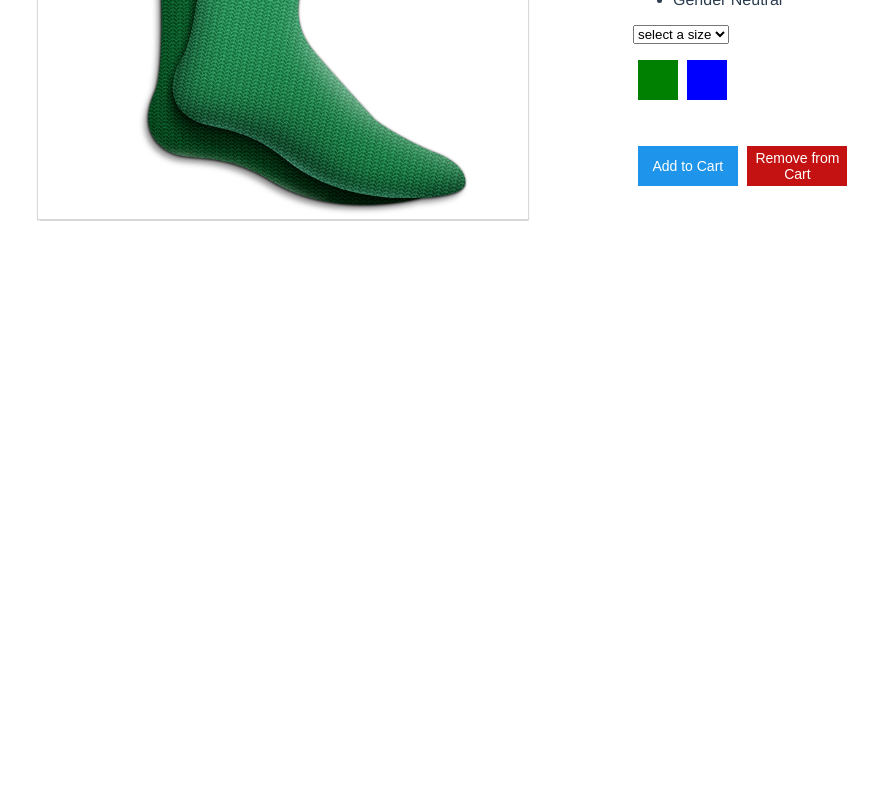
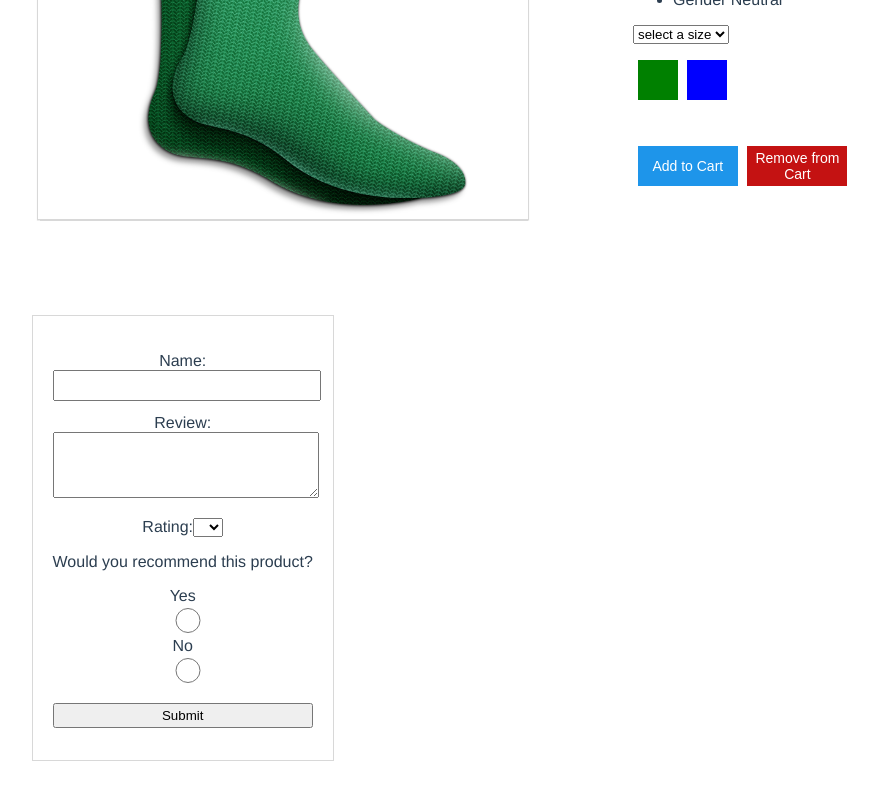
Before and after one commit to MrPoole01/Vue-Product-Component, a Vue app: page / in a window 1280 px wide. Shown: the part 386-1186 px from the top of the page, without its empty margins (27-905 px from the left). Before the commit the page ends 800 px from the top, so only its background shows below. Built offline with nearby package versions, Linux system fonts and the light colour scheme.

Commit message:
form building

```diff
--- a/src/App.vue
+++ b/src/App.vue
@@ -26,17 +26,20 @@
       @add-to-cart="updateCart"
       @remove-from-cart="removeItem"
     />
+    <Reviews />
   </div>
 </template>
 
 <script>
 import SockPage from "@/components/SockPage";
 import Nav from "@/components/Nav";
+import Reviews from "@/components/Reviews";
 
 export default {
   name: "app",
   components: {
     SockPage,
+    Reviews,
     Nav
   },
   data() {
--- /dev/null
+++ b/src/components/Reviews.vue
@@ -0,0 +1,112 @@
+<template>
+  <div class="container">
+
+    <form class="review-form" @submit.prevent="onSubmit">
+
+        <p class="error" v-if="errors.length">
+          <b>Please correct the following error(s):</b>
+          <ul>
+            <li v-for="error in errors" :key="error">{{ error }}</li>
+          </ul>
+        </p>
+
+        <p>
+          <label for="name">Name:</label>
+          <input id="name" v-model="name">
+        </p>
+
+        <p>
+          <label for="review">Review:</label>
+          <textarea id="review" v-model="review"></textarea>
+        </p>
+
+        <p>
+          <label for="rating">Rating:</label>
+          <select id="rating" v-model.number="rating">
+            <option>5</option>
+            <option>4</option>
+            <option>3</option>
+            <option>2</option>
+            <option>1</option>
+          </select>
+        </p>
+
+        <p>Would you recommend this product?</p>
+          <label>
+            Yes
+          <input type="radio" value="Yes" v-model="recommend"/>
+          </label>
+          <label>
+            No
+          <input type="radio" value="No" v-model="recommend"/>
+          </label>
+        <p>
+          <input type="submit" value="Submit">
+        </p>
+
+    </form>
+  </div>
+</template>
+
+<script>
+export default {
+  data() {
+      return {
+        name: null,
+        review: null,
+        rating: null,
+        recommend: null,
+        errors: []
+      }
+    },
+    methods: {
+      onSubmit() {
+        this.errors = []
+        if(this.name && this.review && this.rating && this.recommend) {
+          let productReview = {
+            name: this.name,
+            review: this.review,
+            rating: this.rating,
+            recommend: this.recommend
+          }
+          this.$emit('review-submitted', productReview)
+          this.name = null
+          this.review = null
+          this.rating = null
+          this.recommend = null
+        } else {
+          if(!this.name) this.errors.push("Name required.")
+          if(!this.review) this.errors.push("Review required.")
+          if(!this.rating) this.errors.push("Rating required.")
+          if(!this.recommend) this.errors.push("Recommendation required.")
+        }
+      }
+    }
+}
+</script>
+
+<style scoped lang="scss">
+
+.container {
+  display: flex;
+  justify-content: left;
+  margin: 4%;
+}
+
+.review-form {
+  max-width: 100vw;
+  padding: 20px;
+  border: 1px solid #d8d8d8;
+}
+
+input {
+  width: 100%;
+  height: 25px;
+  margin-bottom: -.2rem;
+}
+
+textarea {
+  width: 100%;
+  height: 60px;
+}
+</style>
--- a/src/components/SockPage.vue
+++ b/src/components/SockPage.vue
@@ -184,21 +184,4 @@
 .remove-button {
   background-color: #c41212;
 }
-
-.review-form {
-  width: 30%;
-  padding: 20px;
-  border: 1px solid #d8d8d8;
-}
-
-input {
-  width: 100%;
-  height: 25px;
-  margin-bottom: 20px;
-}
-
-textarea {
-  width: 100%;
-  height: 60px;
-}
 </style>
```
